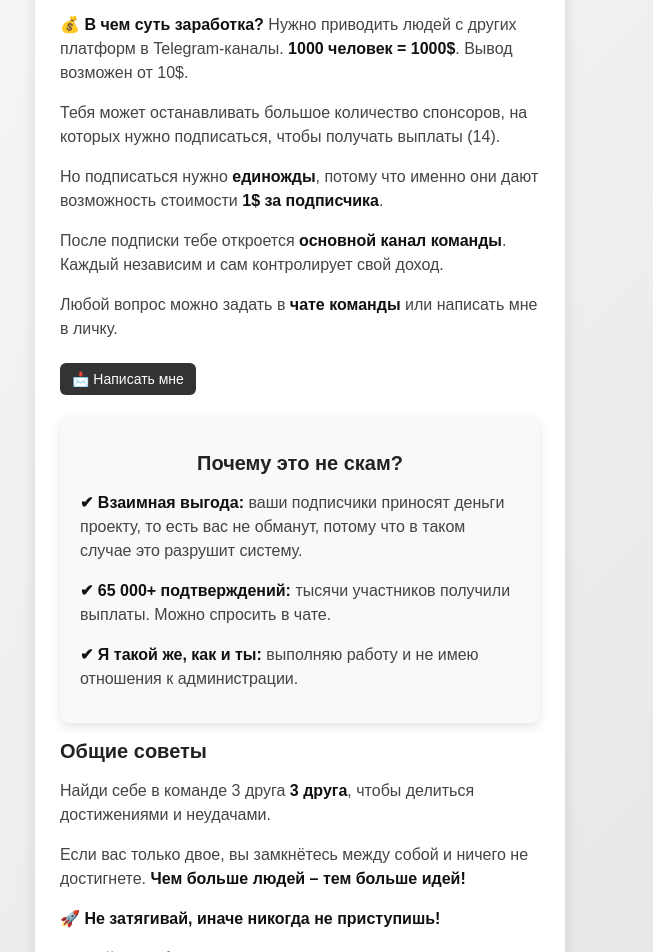
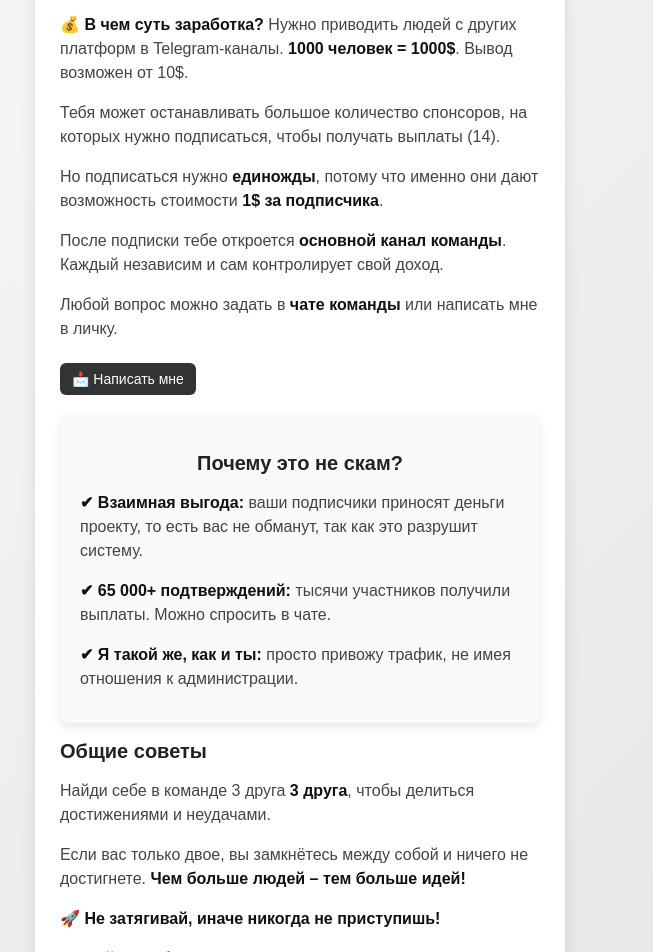
Before and after one commit to minchc/Arbiragelinks, a plain HTML site: page novice.html in a window 1280 px wide. Shown: the part 148-1100 px from the top of the page, without its empty margins (340-993 px from the left). Drawn offline with Linux system fonts and the light colour scheme.

Commit message:
Update novice.html

```diff
--- a/novice.html
+++ b/novice.html
@@ -90,9 +90,9 @@
 
         <div style="background: #f8f9fa; padding: 20px; border-radius: 8px; text-align: left; box-shadow: 0 4px 10px rgba(0, 0, 0, 0.1); margin-top: 20px;">
             <h2 style="text-align: center;">Почему это не скам?</h2>
-            <p><span class="bold">✔ Взаимная выгода:</span> ваши подписчики приносят деньги проекту, то есть вас не обманут, потому что в таком случае это разрушит систему.</p>
+            <p><span class="bold">✔ Взаимная выгода:</span> ваши подписчики приносят деньги проекту, то есть вас не обманут, так как это разрушит систему.</p>
             <p><span class="bold">✔ 65 000+ подтверждений:</span> тысячи участников получили выплаты. Можно спросить в чате.</p>
-            <p><span class="bold">✔ Я такой же, как и ты:</span> выполняю работу и не имею отношения к администрации.</p>
+            <p><span class="bold">✔ Я такой же, как и ты:</span> просто привожу трафик, не имея отношения к администрации.</p>
         </div>
 
         <h2>Общие советы</h2>
```
